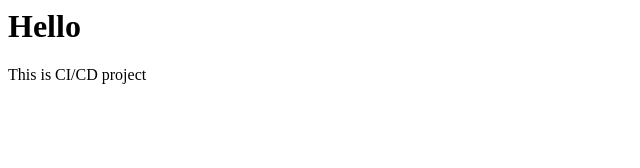
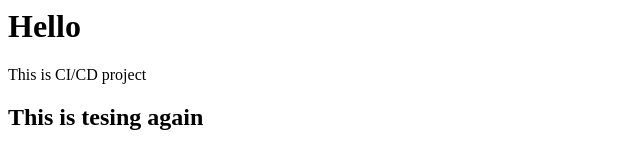
Before and after one commit to Raza-machine/Web, a plain HTML site: page index.html in a window 1280 px wide. Shown: the whole page, without its empty margins (0-640 px from the left). Drawn offline with Linux system fonts and the light colour scheme.

Commit message:
Change in the file

```diff
--- a/index.html
+++ b/index.html
@@ -5,8 +5,9 @@
 <body>
 
 <h1>Hello</h1>
-<p>This is CI/CD project</p>
 
+  <p>This is CI/CD project</p>
+  <h2>This is tesing again</h2>
 </body>
 
 </hmtl>
```
